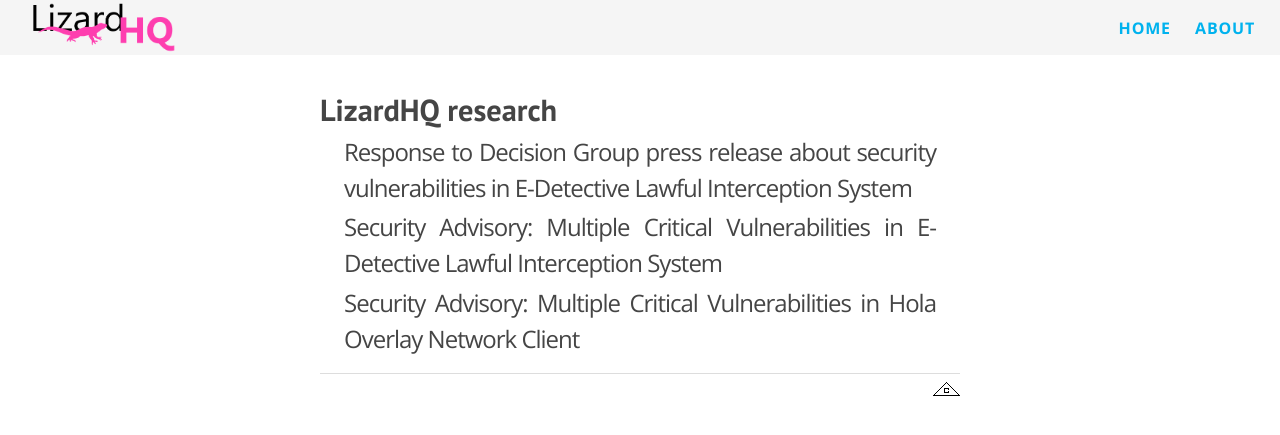
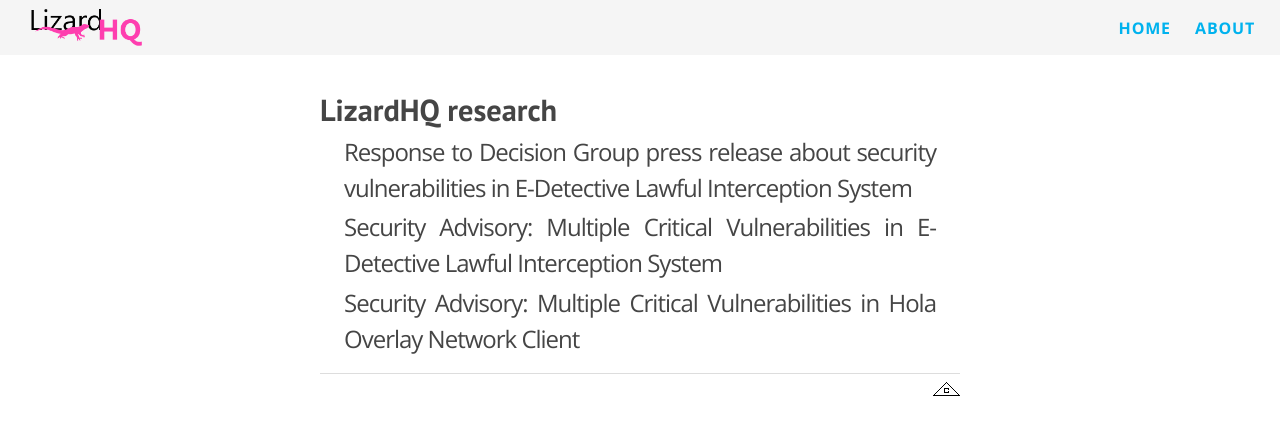
Before and after one commit to lizardhq/lizardhq-website, a Jekyll site: the page built from index.html, in a window 1280 px wide. Shown: the top 435 px of the page. Built offline with Jekyll 4.4.1, drawn with Linux system fonts in a browser that asks for light colours; nearby versions of some CDN libraries; Markdown is read by kramdown in place of the engine named in the settings.

Commit message:
add logo spacing

```diff
--- a/_includes/header.html
+++ b/_includes/header.html
@@ -1,7 +1,7 @@
 <div class="site-header">
 
   <div class="logo">
-    <a href="{{ "/" | prepend: site.baseurl }}"><img src="{{ "/img/logo.png" | prepend: site.baseurl }}" height="55px"></a>
+    <a href="{{ "/" | prepend: site.baseurl }}"><img src="{{ "/img/logo.png" | prepend: site.baseurl }}"></a>
   </div>
 
     <nav class="site-nav">
--- a/_sass/_layout.scss
+++ b/_sass/_layout.scss
@@ -10,9 +10,10 @@
     .site-header a {color: $brand-color};
 
     .logo img {
-      height: 55px;
+      height: 43px;
       float: left;
       margin-left: 25px;
+      margin-top: 6px;
     }
 
     .site-nav {
```
